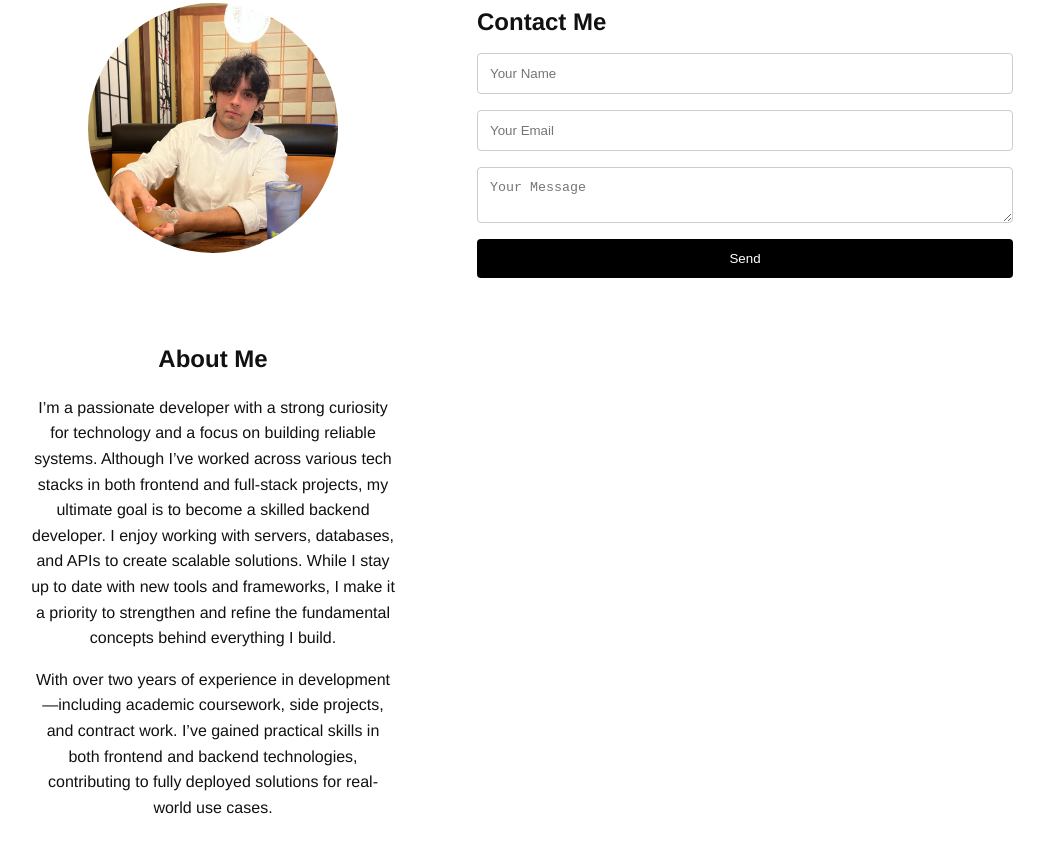
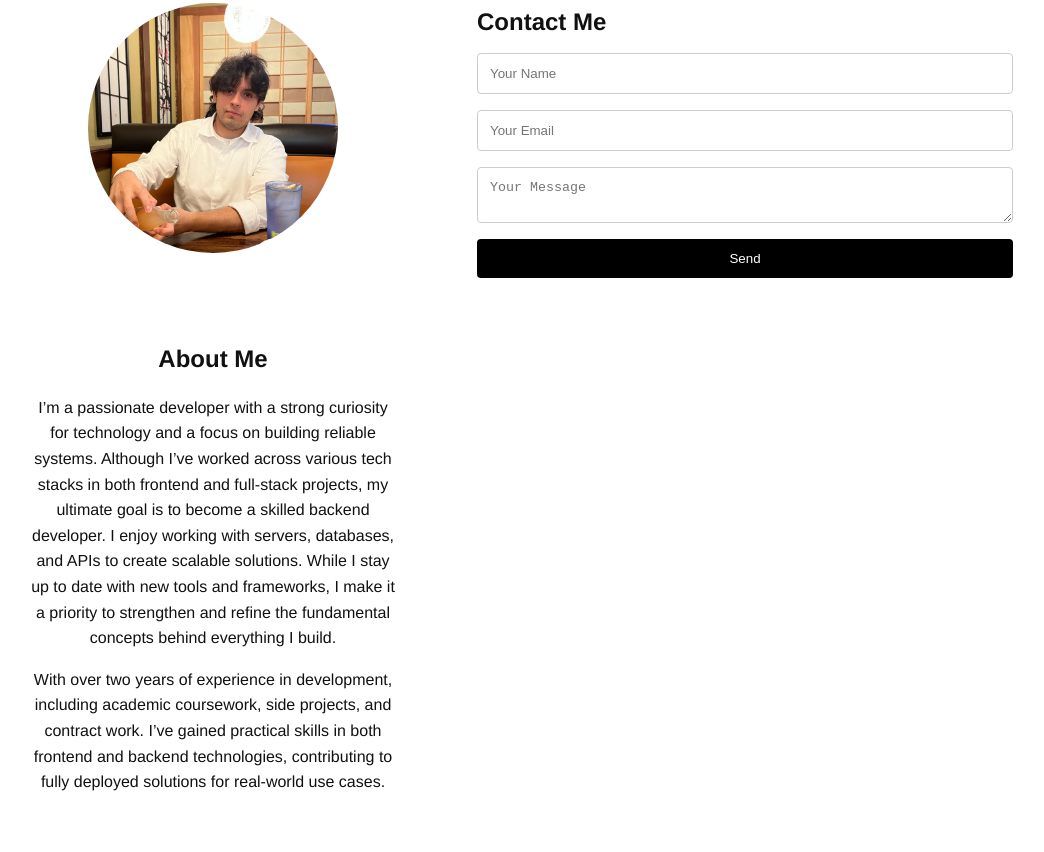
Before and after one commit to avilla212/portfolio-website, a plain HTML site: page frontend/index.html in a window 1280 px wide. Shown: the part 1743-2595 px from the top of the page, without its empty margins (127-1171 px from the left). Drawn offline with Linux system fonts and the light colour scheme.

Commit message:
changed about me again again

```diff
--- a/frontend/index.html
+++ b/frontend/index.html
@@ -101,7 +101,7 @@
               fundamental concepts behind everything I build.
             </p>
             <p>
-              With over two years of experience in development—including
+              With over two years of experience in development, including
               academic coursework, side projects, and contract work. I’ve gained
               practical skills in both frontend and backend technologies,
               contributing to fully deployed solutions for real-world use cases.
```
